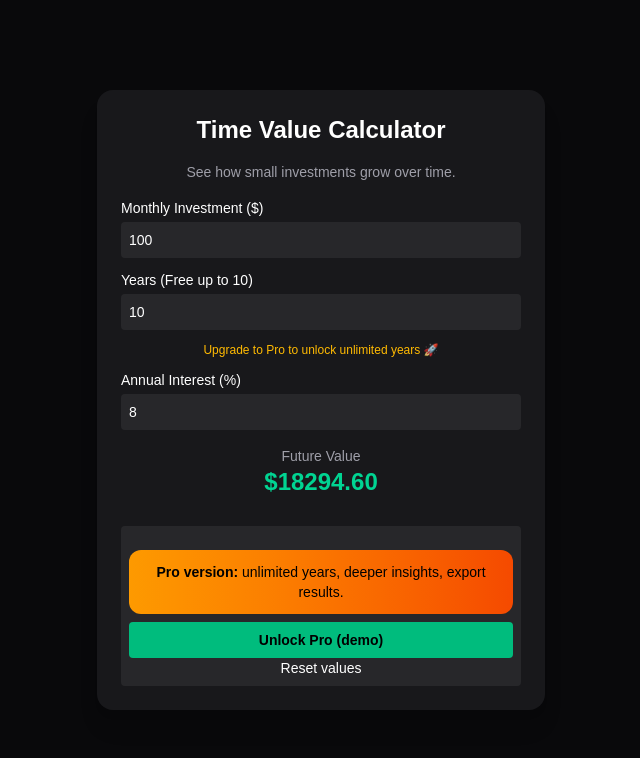
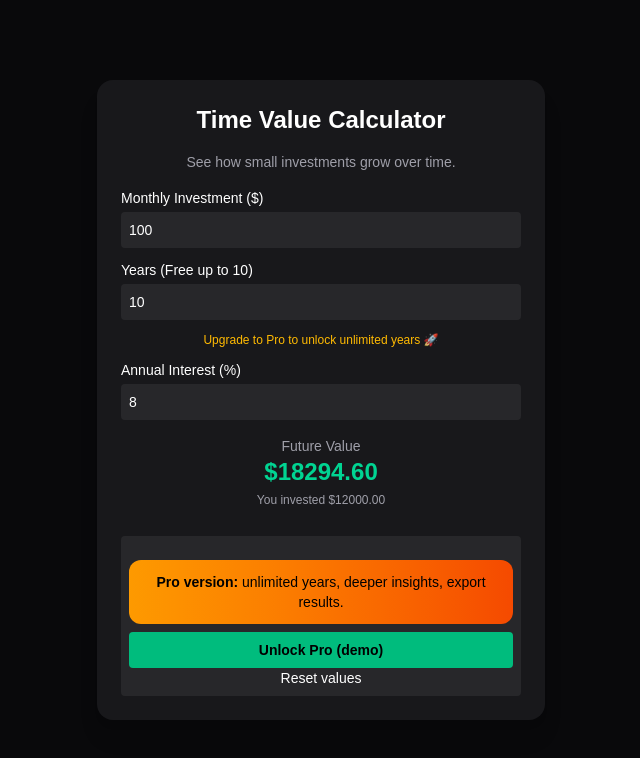
Before and after one commit to SarceRoinuj1/skymicroapp, a Next.js app: page / in a window 1280 px wide. Shown: the top 758 px of the page, without its empty margins (319-959 px from the left). Built offline with nearby package versions, Linux system fonts and the light colour scheme.

Commit message:
add invested vs value comparison

```diff
--- a/src/app/page.tsx
+++ b/src/app/page.tsx
@@ -12,6 +12,7 @@ export default function Home() {
 
   const months = years * 12;
   const monthlyRate = rate / 100 / 12;
+  const totalInvested = monthly * months;
 
   const futureValue =
     monthly *
@@ -80,6 +81,10 @@ export default function Home() {
           <p className="text-2xl font-bold text-emerald-400">
             ${futureValue.toFixed(2)}
           </p>
+       <p className="text-xs text-zinc-400 mt-1">
+  You invested ${totalInvested.toFixed(2)}
+</p>
+
         </div>
         <button
   onClick={() => {
```
